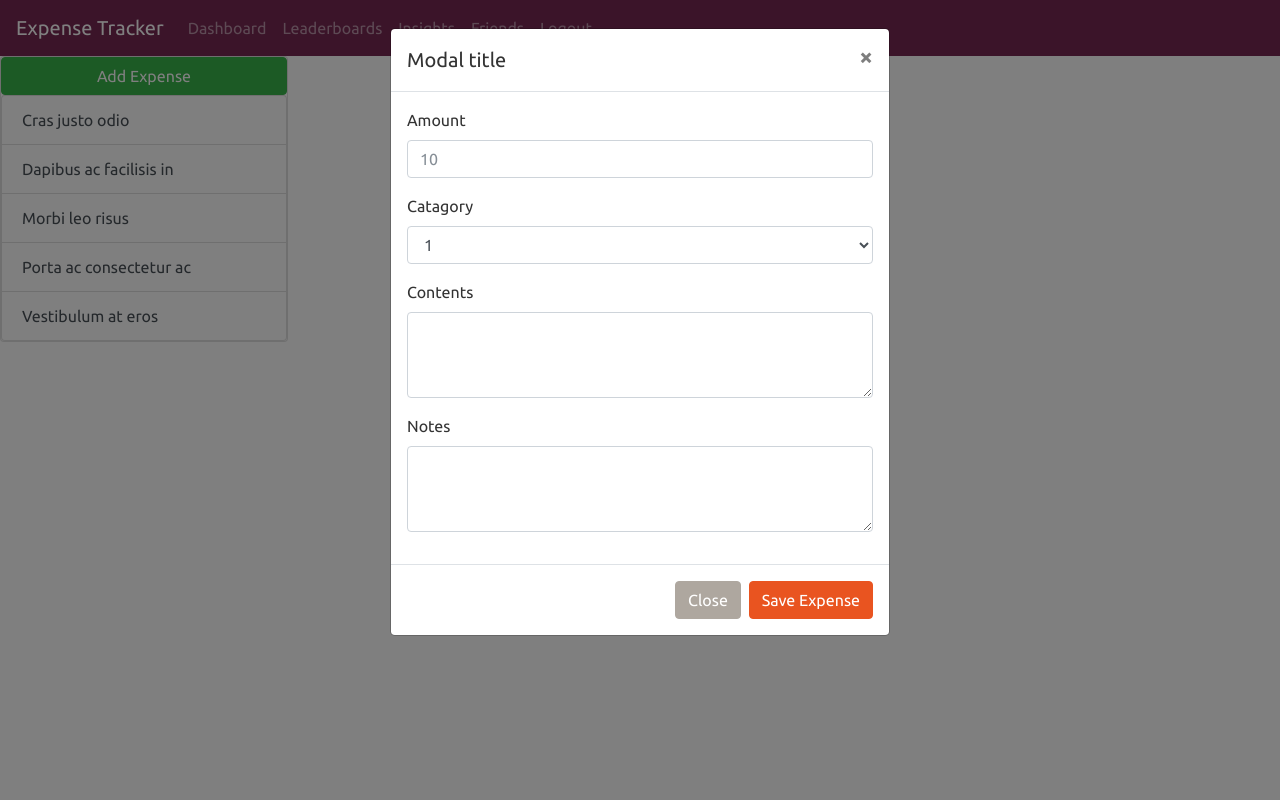
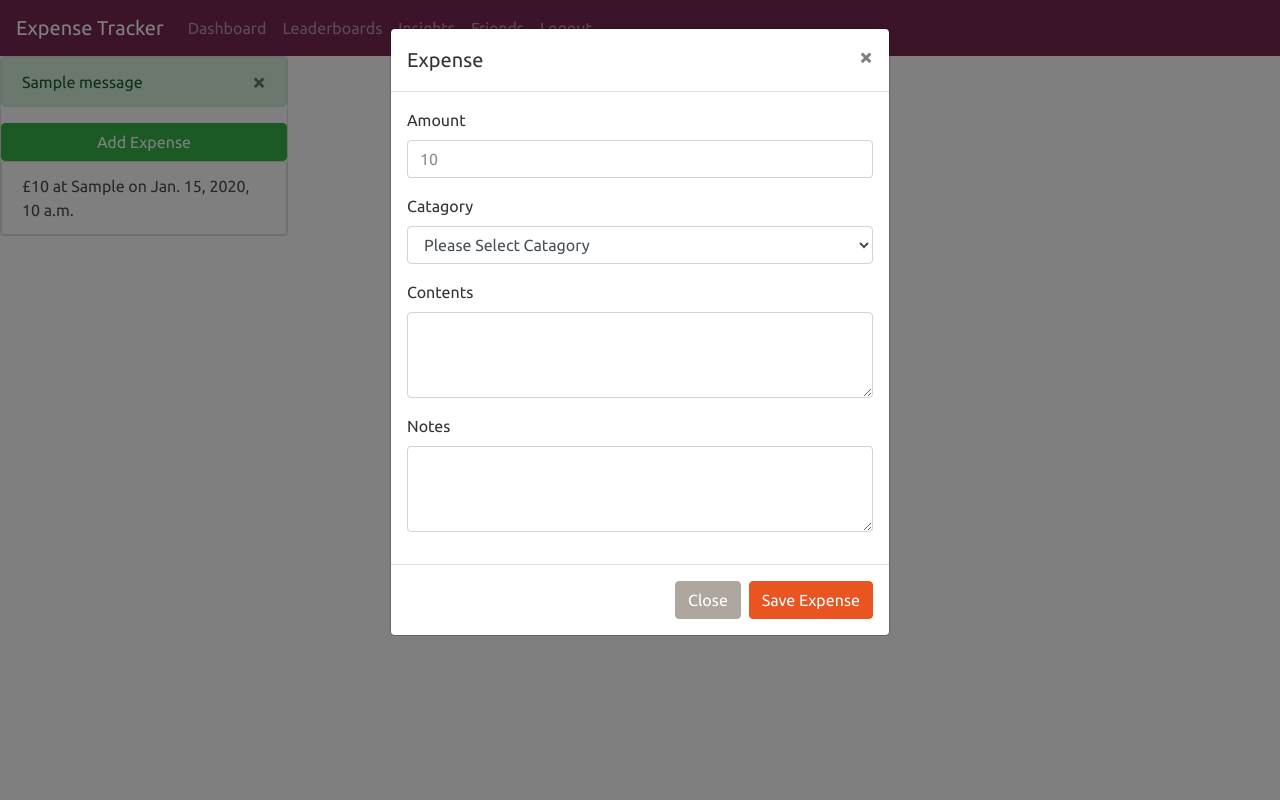
Before and after one commit to Usman2661/ExpenseTracker-Django, a Django app: page /home in a window 1280 px wide, after a click on "Add Expense". Run offline with Django 3.2, Linux system fonts and the light colour scheme; a user stored in the database is signed in; tables that the repository leaves empty hold one stand-in row (values such as "Sample post"); one stand-in notice (Sample message) is shown; some libraries are stand-ins or nearby versions.

Commit message:
submit user expenses also show them in the list

```diff
--- a/ExpenseTracker/expense/views.py
+++ b/ExpenseTracker/expense/views.py
@@ -1,6 +1,42 @@
-from django.shortcuts import render
-
+from django.shortcuts import render, redirect
+from expense.models import Catagory,Expenses
+from django.contrib import messages
+from django.contrib.auth.models import User,auth
+from django.contrib.auth import authenticate
+from django.db import IntegrityError
+from django.shortcuts import render_to_response
 # Create your views here.
 
 def index(request):
-    return render(request,'expense/home.html')
+
+    if request.user.is_authenticated:
+
+        if request.method=='POST':
+            amount=request.POST['amount']
+            catagories=request.POST['catagory']
+            content=request.POST['content']
+            notes=request.POST['notes']
+            UserID=request.user.id
+
+            try:
+
+                expense = Expenses.objects.create(Amount=amount, Catagory=catagories, Contents=content,Notes=notes,User_ID_id=UserID)
+            # status=user.save()
+            except IntegrityError:
+                messages.error(request,'Error: There has been an error while adding expense')
+                return redirect('home')
+            else:
+                messages.success(request,'Expense Added Succesfully')
+                return redirect('home')
+        else:
+            UserID=request.user.id
+            MyCatagories = Catagory.objects.all()
+            MyExpense = Expenses.objects.all().filter(User_ID_id=UserID)
+            context={
+                "MyCatagories":MyCatagories,
+                "MyExpense":MyExpense,
+            }
+            return render(request,'expense/home.html',context)
+
+    else:
+        return redirect("login")
--- a/ExpenseTracker/template/expense/home.html
+++ b/ExpenseTracker/template/expense/home.html
@@ -3,17 +3,35 @@
 {% block content %}
 
 <div class="card" style="width: 18rem;">
+    {% for message in messages %}
+    {% if "Error" in message %}
+    <div class="alert alert-danger">
+        <a class="close" href="#" data-dismiss="alert">×</a>
+
+        {{ message }}
+
+    </div>
+
+    {% else %}
+    <div class="alert alert-success">
+        <a class="close" href="#" data-dismiss="alert">×</a>
+
+        {{ message }}
+
+    </div>
+
+    {% endif %}
+    {% endfor %}
         <button type="button" class="btn btn-success" data-toggle="modal" data-target="#exampleModal">
                 Add Expense
               </button>
               <div class="list-group">
+                {% for expense in MyExpense%}
                     <a href="#" class="list-group-item list-group-item-action ">
-                      Cras justo odio
+                     £{{expense.Amount}} at {{expense.Catagory}} on {{expense.Date_Time}}
                     </a>
-                    <a href="#" class="list-group-item list-group-item-action">Dapibus ac facilisis in</a>
-                    <a href="#" class="list-group-item list-group-item-action">Morbi leo risus</a>
-                    <a href="#" class="list-group-item list-group-item-action">Porta ac consectetur ac</a>
-                    <a href="#" class="list-group-item list-group-item-action">Vestibulum at eros</a>
+                    {%endfor%}
+
                   </div>
 </div>
 
@@ -24,27 +42,27 @@
         <div class="modal-dialog" role="document">
           <div class="modal-content">
             <div class="modal-header">
-              <h5 class="modal-title" id="exampleModalLabel">Modal title</h5>
+              <h5 class="modal-title" id="exampleModalLabel">Expense</h5>
               <button type="button" class="close" data-dismiss="modal" aria-label="Close">
                 <span aria-hidden="true">&times;</span>
               </button>
             </div>
             <div class="modal-body">
-                    <form method="POST" action="{% url 'home'%}">
+                    <form method="POST" action="{% url 'home' %}">
 
                         {% csrf_token %}
                             <div class="form-group">
-                              <label for="exampleFormControlInput1">Amount</label>
+                              <label for="amount">Amount</label>
                               <input type="number" class="form-control" id="amount" name="amount" placeholder="10">
                             </div>
                             <div class="form-group">
-                              <label for="exampleFormControlSelect1">Catagory</label>
+                              <label for="Catagory">Catagory</label>
                               <select class="form-control" id="catagory" name="catagory">
-                                <option>1</option>
-                                <option>2</option>
-                                <option>3</option>
-                                <option>4</option>
-                                <option>5</option>
+                                  <option  selected disabled="disabled"> Please Select Catagory</option>
+                                {% for catagory in MyCatagories %}
+                                <option value="{{catagory.Name}}">{{catagory.Name}}</option>
+
+                                {% endfor %}
                               </select>
                             </div>
                             <div class="form-group">
```
